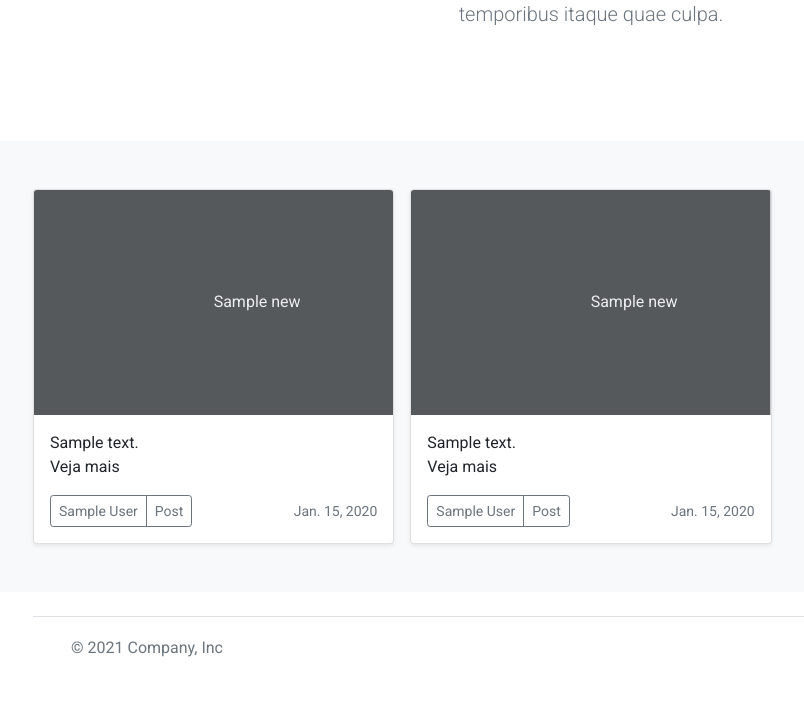
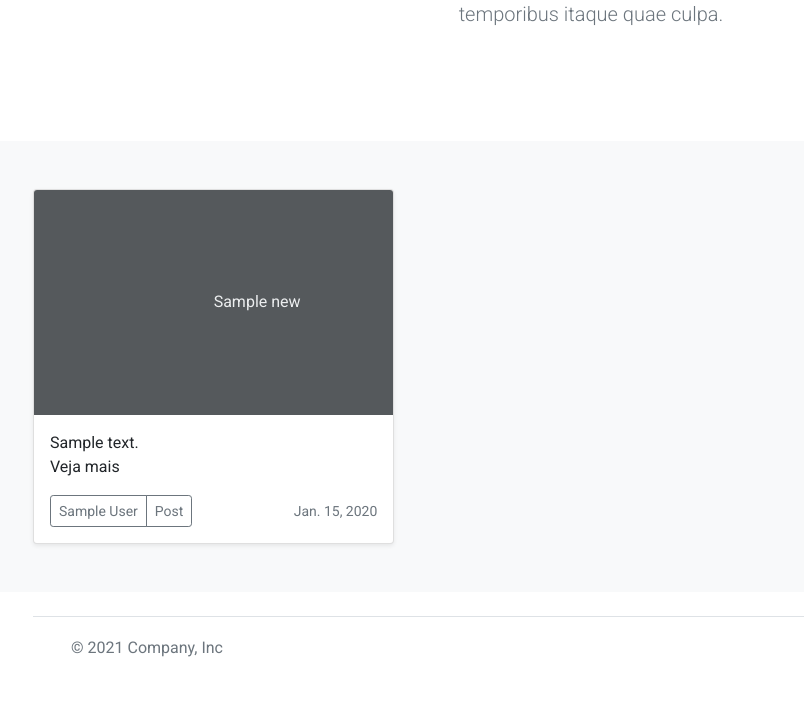
Before and after one commit to clowdcap/mysite, a Django app: template templates/news_details.html in a window 1280 px wide. Shown: the part 438-1141 px from the top of the page, without its empty margins (49-853 px from the left). Run offline with Django 3.2, Linux system fonts and the light colour scheme; the template is opened without the code that fills it: values that come from a table or form of the project are taken from there, others are empty; tables that the repository leaves empty hold one stand-in row (values such as "Sample post"); some libraries are stand-ins or nearby versions.

Commit message:
update data

```diff
--- a/News/views.py
+++ b/News/views.py
@@ -35,11 +35,9 @@
 
 def news_details(request):
 
-    obj = News.objects.get(id=1)
-    obj_2 = News.objects.get(id=2)
+    obj = News.objects.all()
     context = {
         "object": obj,
-        "object_2": obj_2,
     }
     return render(request, "news_details.html", context)
 
--- a/templates/news_details.html
+++ b/templates/news_details.html
@@ -21,42 +21,24 @@
     <div class="container">
         <div class="row row-cols-1 row-cols-sm-2 row-cols-md-3 g-3">
 
-
-
+        {% for item in object %}
             <div class="col">
                 <div class="card shadow-sm">
-                    <svg class="bd-placeholder-img card-img-top" width="100%" height="225" xmlns="http://www.w3.org/2000/svg" role="img" aria-label="Marcador de posição: miniatura" preserveAspectRatio="xMidYMid slice" focusable="false"><title>Placeholder</title><rect width="100%" height="100%" fill="#55595c"></rect><text x="50%" y="50%" fill="#eceeef" dy=".3em">{{object.title}}</text></svg>
+                    <svg class="bd-placeholder-img card-img-top" width="100%" height="225" xmlns="http://www.w3.org/2000/svg" role="img" aria-label="Marcador de posição: miniatura" preserveAspectRatio="xMidYMid slice" focusable="false"><title>Placeholder</title><rect width="100%" height="100%" fill="#55595c"></rect><text x="50%" y="50%" fill="#eceeef" dy=".3em">{{item.title}}</text></svg>
 
                     <div class="card-body">
-                    <p class="card-text"><font style="vertical-align: inherit;"><font style="vertical-align: inherit;">{{object.description}}</font><font style="vertical-align: inherit;"> <br>Veja mais</font></font></p>
+                    <p class="card-text"><font style="vertical-align: inherit;"><font style="vertical-align: inherit;">{{item.description}}</font><font style="vertical-align: inherit;"> <br>Veja mais</font></font></p>
                         <div class="d-flex justify-content-between align-items-center">
                             <div class="btn-group">
-                                <button type="button" class="btn btn-sm btn-outline-secondary"><font style="vertical-align: inherit;"><font style="vertical-align: inherit;">{{object.author}}</font></font></button>
+                                <button type="button" class="btn btn-sm btn-outline-secondary"><font style="vertical-align: inherit;"><font style="vertical-align: inherit;">{{item.author}}</font></font></button>
                                 <button type="button" class="btn btn-sm btn-outline-secondary"><font style="vertical-align: inherit;"><font style="vertical-align: inherit;">Post</font></font></button>
                             </div>
-                            <small class="text-muted"><font style="vertical-align: inherit;"><font style="vertical-align: inherit;">{{object.pub_date}}</font></font></small>
+                            <small class="text-muted"><font style="vertical-align: inherit;"><font style="vertical-align: inherit;">{{item.pub_date}}</font></font></small>
                         </div>
                     </div>
                 </div>
             </div>
-
-            <div class="col">
-                <div class="card shadow-sm">
-                    <svg class="bd-placeholder-img card-img-top" width="100%" height="225" xmlns="http://www.w3.org/2000/svg" role="img" aria-label="Marcador de posição: miniatura" preserveAspectRatio="xMidYMid slice" focusable="false"><title>Placeholder</title><rect width="100%" height="100%" fill="#55595c"></rect><text x="50%" y="50%" fill="#eceeef" dy=".3em">{{object_2.title}}</text></svg>
-
-                    <div class="card-body">
-                    <p class="card-text"><font style="vertical-align: inherit;"><font style="vertical-align: inherit;">{{object_2.description}}</font><font style="vertical-align: inherit;"> <br>Veja mais</font></font></p>
-                        <div class="d-flex justify-content-between align-items-center">
-                            <div class="btn-group">
-                                <button type="button" class="btn btn-sm btn-outline-secondary"><font style="vertical-align: inherit;"><font style="vertical-align: inherit;">{{object_2.author}}</font></font></button>
-                                <button type="button" class="btn btn-sm btn-outline-secondary"><font style="vertical-align: inherit;"><font style="vertical-align: inherit;">Post</font></font></button>
-                            </div>
-                            <small class="text-muted"><font style="vertical-align: inherit;"><font style="vertical-align: inherit;">{{object_2.pub_date}}</font></font></small>
-                        </div>
-                    </div>
-                </div>
-            </div>
-
+        {% endfor %}
 
 
         </div>
```
